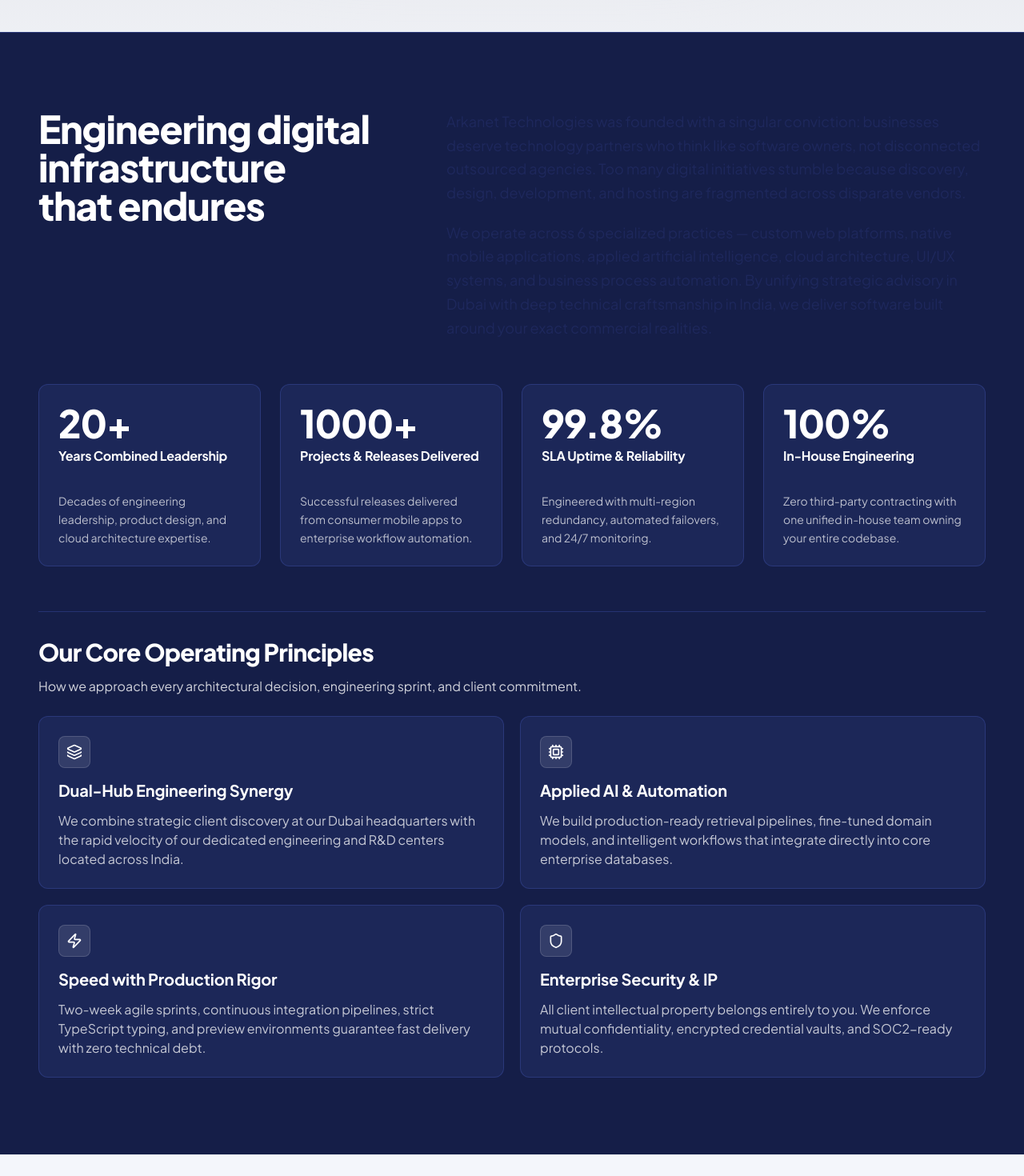
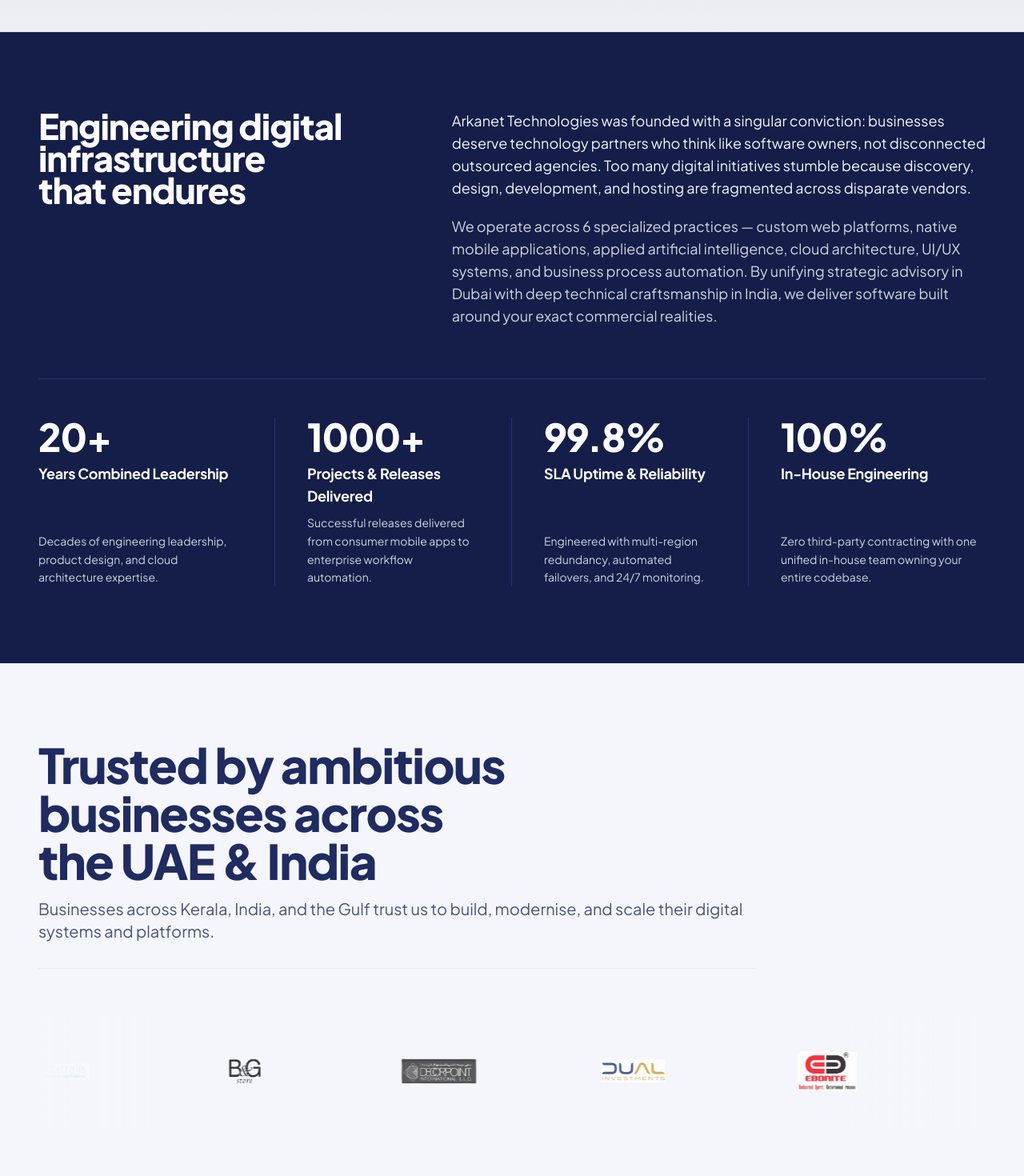
Before and after one commit to alishanea/arkanet-demo-, a Next.js app: page /about in a window 1280 px wide. Shown: the part 760-2230 px from the top of the page at 80% size. Built offline with nearby package versions, Linux system fonts and the light colour scheme; grey boxes are pictures that could not be loaded.

Commit message:
style(about): enhance text visibility, constrain dark theme to single story/metrics screen, and replace stat boxes with simple separation lines

```diff
--- a/src/app/globals.css
+++ b/src/app/globals.css
@@ -70,7 +70,6 @@
 
   p {
     font-family: 'Plus Jakarta Sans', -apple-system, BlinkMacSystemFont, sans-serif !important;
-    color: rgba(32, 43, 97, 0.8);
     line-height: 1.65;
   }
 }
--- a/src/components/about/AboutWhoWeAre.tsx
+++ b/src/components/about/AboutWhoWeAre.tsx
@@ -2,7 +2,6 @@
 
 import React from "react";
 import { motion } from "framer-motion";
-import { Shield, Cpu, Zap, Layers } from "lucide-react";
 
 const STATS = [
   {
@@ -27,57 +26,35 @@ const STATS = [
   },
 ];
 
-const PILLARS = [
-  {
-    icon: Layers,
-    title: "Dual-Hub Engineering Synergy",
-    desc: "We combine strategic client discovery at our Dubai headquarters with the rapid velocity of our dedicated engineering and R&D centers located across India.",
-  },
-  {
-    icon: Cpu,
-    title: "Applied AI & Automation",
-    desc: "We build production-ready retrieval pipelines, fine-tuned domain models, and intelligent workflows that integrate directly into core enterprise databases.",
-  },
-  {
-    icon: Zap,
-    title: "Speed with Production Rigor",
-    desc: "Two-week agile sprints, continuous integration pipelines, strict TypeScript typing, and preview environments guarantee fast delivery with zero technical debt.",
-  },
-  {
-    icon: Shield,
-    title: "Enterprise Security & IP",
-    desc: "All client intellectual property belongs entirely to you. We enforce mutual confidentiality, encrypted credential vaults, and SOC2-ready protocols.",
-  },
-];
-
 export function AboutWhoWeAre() {
   return (
     <section
       id="about-story"
-      className="w-full py-14 sm:py-18 lg:py-24 px-4 sm:px-8 lg:px-12 bg-[#151E48] text-white border-t border-[#253272] text-left select-none overflow-hidden font-sans scroll-mt-28 sm:scroll-mt-36"
+      className="w-full py-16 sm:py-20 lg:py-24 px-4 sm:px-8 lg:px-12 bg-[#151E48] text-white border-t border-[#253272] text-left select-none overflow-hidden font-sans scroll-mt-28 sm:scroll-mt-36"
     >
-      <div className="max-w-[1400px] mx-auto space-y-10 sm:space-y-12 lg:space-y-14">
+      <div className="max-w-[1400px] mx-auto space-y-12 sm:space-y-16">
 
         {/* Section Heading & In-Depth Story */}
-        <div className="grid grid-cols-1 lg:grid-cols-12 gap-6 lg:gap-10 items-start">
+        <div className="grid grid-cols-1 lg:grid-cols-12 gap-8 lg:gap-14 items-start">
           <div className="lg:col-span-5 space-y-4">
-            <h2 className="font-heading font-extrabold text-3xl sm:text-4xl lg:text-5xl text-white tracking-tight leading-[1.15]">
+            <h2 className="font-heading font-extrabold text-3xl sm:text-4xl lg:text-[44px] text-white tracking-tight leading-[1.15]">
               Engineering digital infrastructure that endures
             </h2>
           </div>
 
-          <div className="lg:col-span-7 space-y-5 text-white/80 font-sans text-base sm:text-lg leading-relaxed font-normal">
-            <p>
+          <div className="lg:col-span-7 space-y-5">
+            <p className="font-sans text-base sm:text-lg text-slate-100 font-normal leading-relaxed">
               Arkanet Technologies was founded with a singular conviction: businesses deserve technology partners who think like software owners, not disconnected outsourced agencies. Too many digital initiatives stumble because discovery, design, development, and hosting are fragmented across disparate vendors.
             </p>
-            <p>
+            <p className="font-sans text-base sm:text-lg text-slate-200/90 font-normal leading-relaxed">
               We operate across 6 specialized practices — custom web platforms, native mobile applications, applied artificial intelligence, cloud architecture, UI/UX systems, and business process automation. By unifying strategic advisory in Dubai with deep technical craftsmanship in India, we deliver software built around your exact commercial realities.
             </p>
           </div>
         </div>
 
-        {/* 4 Stats Grid */}
-        <div className="grid grid-cols-1 sm:grid-cols-2 lg:grid-cols-4 gap-5 sm:gap-6 items-stretch">
+        {/* 4 Stats Grid: Frameless with Simple Divider Lines */}
+        <div className="pt-10 sm:pt-12 border-t border-[#253272]">
+          <div className="grid grid-cols-1 sm:grid-cols-2 lg:grid-cols-4 gap-y-8 items-stretch w-full">
             {STATS.map((stat, idx) => (
               <motion.div
                 key={stat.label}
@@ -89,60 +66,37 @@ export function AboutWhoWeAre() {
                   delay: idx * 0.08,
                   ease: [0.16, 1, 0.3, 1],
                 }}
-              className="bg-[#1C2758] rounded-xl border border-[#2D3C82]/80 shadow-none p-5 sm:p-6 flex flex-col justify-between h-full text-left space-y-3"
+                className={`flex flex-col justify-between h-full text-left transition-all duration-200 ${
+                  /* Desktop (4-cols): simple separation line between each stat column */
+                  idx < 3 ? "lg:border-r lg:border-[#253272] lg:pr-8 xl:pr-10" : "lg:border-r-0 lg:pr-0"
+                } ${
+                  /* Desktop: left padding on subsequent columns */
+                  idx > 0 ? "lg:pl-8 xl:pl-10" : "lg:pl-0"
+                } ${
+                  /* Tablet (2-cols): divider line between column 1 and column 2 */
+                  idx % 2 === 0
+                    ? "sm:border-r sm:border-[#253272] sm:pr-8 sm:pl-0"
+                    : "sm:border-r-0 sm:pl-8 sm:pr-0"
+                } ${
+                  /* Mobile (1-col): subtle horizontal separation line between items */
+                  idx < 3 ? "border-b border-[#253272] pb-6 sm:border-b-0 sm:pb-0" : ""
+                }`}
               >
-              <div className="space-y-1.5">
+                <div className="space-y-2">
                   <div className="font-heading font-extrabold text-4xl sm:text-5xl text-white tracking-tight">
                     {stat.number}
                   </div>
-                <div className="h-10 sm:h-11 flex items-start">
-                  <h3 className="font-heading font-bold text-base text-white leading-snug">
+                  <h3 className="font-heading font-bold text-base sm:text-lg text-white leading-snug">
                     {stat.label}
                   </h3>
                 </div>
-              </div>
-              <div className="flex-1 flex items-start">
-                <p className="font-sans text-sm text-white/70 font-normal leading-relaxed">
+                <div className="pt-2">
+                  <p className="font-sans text-sm text-slate-300 font-normal leading-relaxed">
                     {stat.detail}
                   </p>
                 </div>
               </motion.div>
             ))}
-        </div>
-
-        {/* 4 Operating Pillars */}
-        <div className="space-y-6 pt-8 border-t border-[#253272]">
-          <div className="max-w-3xl space-y-3 text-left">
-            <h3 className="font-heading font-extrabold text-2xl sm:text-3xl text-white tracking-tight">
-              Our Core Operating Principles
-            </h3>
-            <p className="font-sans text-base text-white/80 leading-relaxed font-normal">
-              How we approach every architectural decision, engineering sprint, and client commitment.
-            </p>
-          </div>
-
-          <div className="grid grid-cols-1 md:grid-cols-2 gap-4 sm:gap-5 items-stretch">
-            {PILLARS.map((pillar, idx) => {
-              const Icon = pillar.icon;
-              return (
-                <div
-                  key={idx}
-                  className="rounded-xl border border-[#2D3C82]/80 p-5 sm:p-6 shadow-none bg-[#1C2758] flex flex-col justify-between h-full space-y-3 text-left transition-all duration-300"
-                >
-                  <div className="space-y-3.5">
-                    <div className="w-10 h-10 rounded-lg bg-white/10 border border-white/15 text-white flex items-center justify-center">
-                      <Icon className="w-5 h-5" />
-                    </div>
-                    <h4 className="font-heading font-bold text-lg sm:text-xl text-white">
-                      {pillar.title}
-                    </h4>
-                  </div>
-                  <p className="font-sans text-sm sm:text-base text-white/75 leading-relaxed font-normal">
-                    {pillar.desc}
-                  </p>
-                </div>
-              );
-            })}
           </div>
         </div>
 
```
Lines whose indentation alone changed are shown as unchanged.
